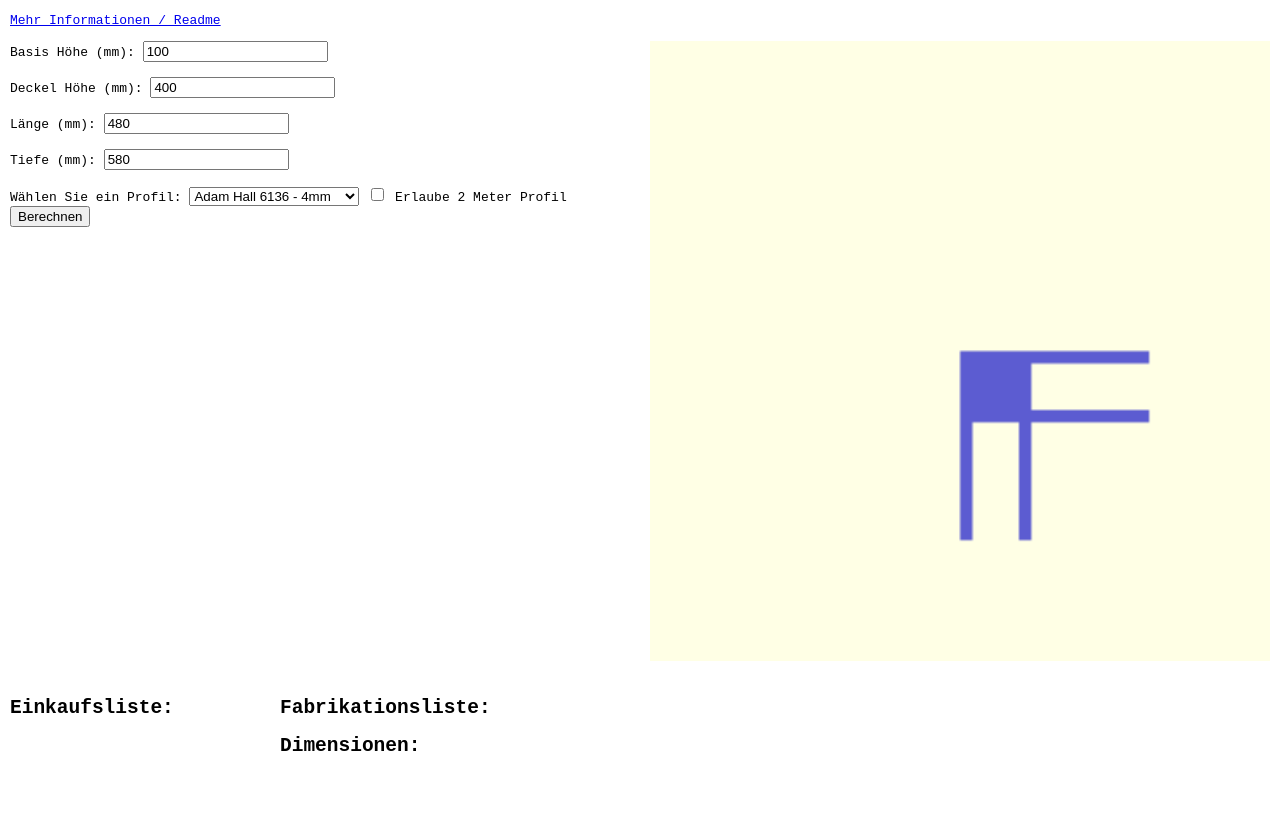
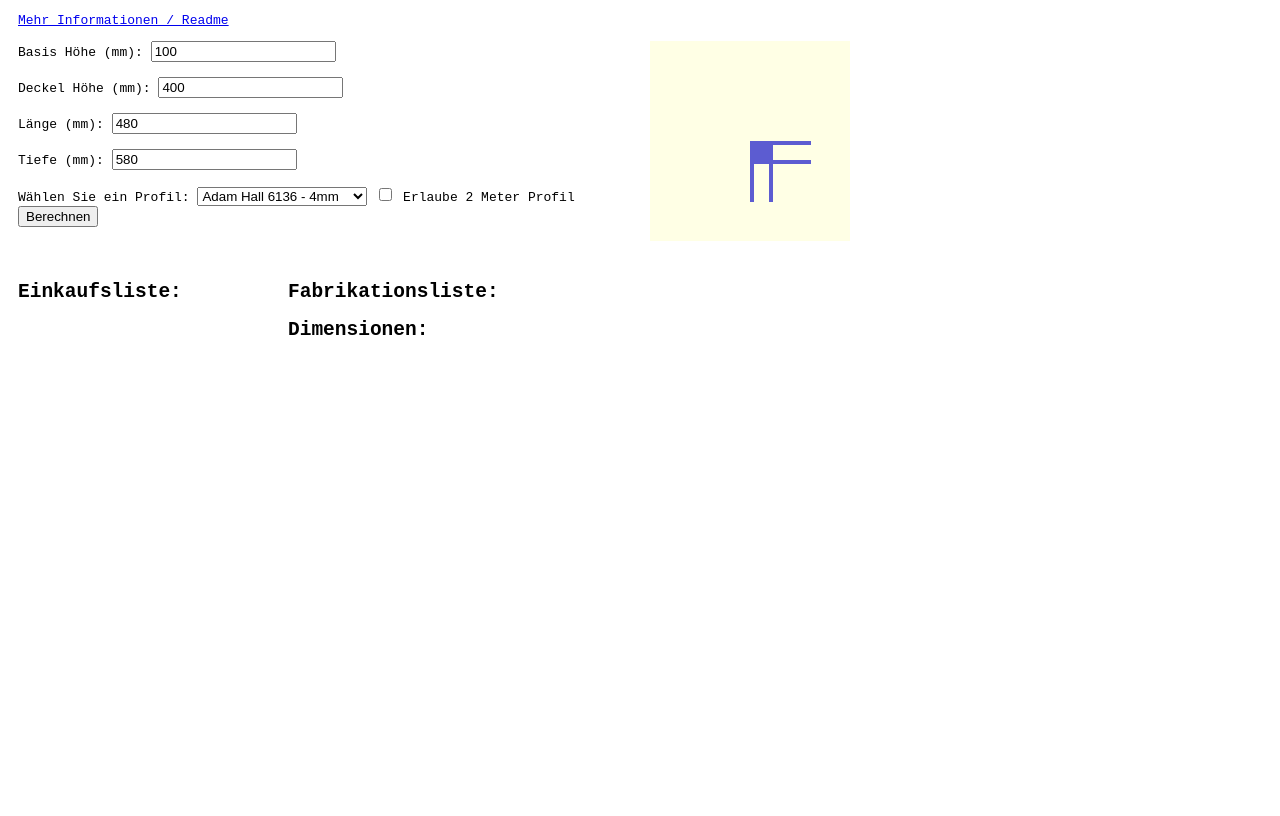
Before and after one commit to niederschelden/flightcaseplaner, a plain HTML site: page index.html in a window 1280 px wide. Shown: the part 98-914 px from the top of the page. After the commit the page ends 800 px from the top, so only its background shows below. Drawn offline with Linux system fonts and the light colour scheme.

Commit message:
fehler im css

```diff
--- a/index.html
+++ b/index.html
@@ -8,6 +8,9 @@
     <style>
         body {
             font-family: monospace;
+        }
+
+        .wrapper {
             margin: 1em 0;
             padding: 10px;
         }
@@ -31,9 +34,9 @@
             /* Mindestbreite für das Formular */
         }
 
-        #profileImage {
+        #profilContainer {
             flex: 1;
-            min-width: 250px;
+            min-width: 200px;
             /* Mindestbreite für das Bild */
         }
 
@@ -57,7 +60,7 @@
 </head>
 
 <body>
-
+    <div class="wrapper">
         <h2>Flightcase Planer</h2>
         <h3>Dieses Planungstool ist ein Versuch. Ich gebe keinerlei Garantie für die ordnungsgemäße Funktion</h3>
         <p><a href="https://github.com/niederschelden/flightcaseplaner">Mehr Informationen / Readme</a></p>
@@ -86,7 +89,9 @@
 
                 <input type="button" value="Berechnen" onclick="calculate()">
             </form>
-        <img id="profileImage" alt="Profil Bild" width="400" />
+            <div id="profilContainer">
+                <img id="profileImage" alt="Profil Bild" width="200" />
+            </div>
         </div>
 
 
@@ -126,7 +131,7 @@
                 const selectedIndex = document.getElementById('profile').value;
                 const profil = profiles[selectedIndex];
                 const imageUrl = profil[5];
-            console.log("Setting image URL to:", imageUrl);
+                //console.log("Setting image URL to:", imageUrl);
                 document.getElementById('profileImage').src = imageUrl;
             });
 
@@ -306,6 +311,7 @@
                 //console.log(result);
             }
         </script>
+    </div>
 </body>
 
 </html>
```
Lines whose indentation alone changed are shown as unchanged.
